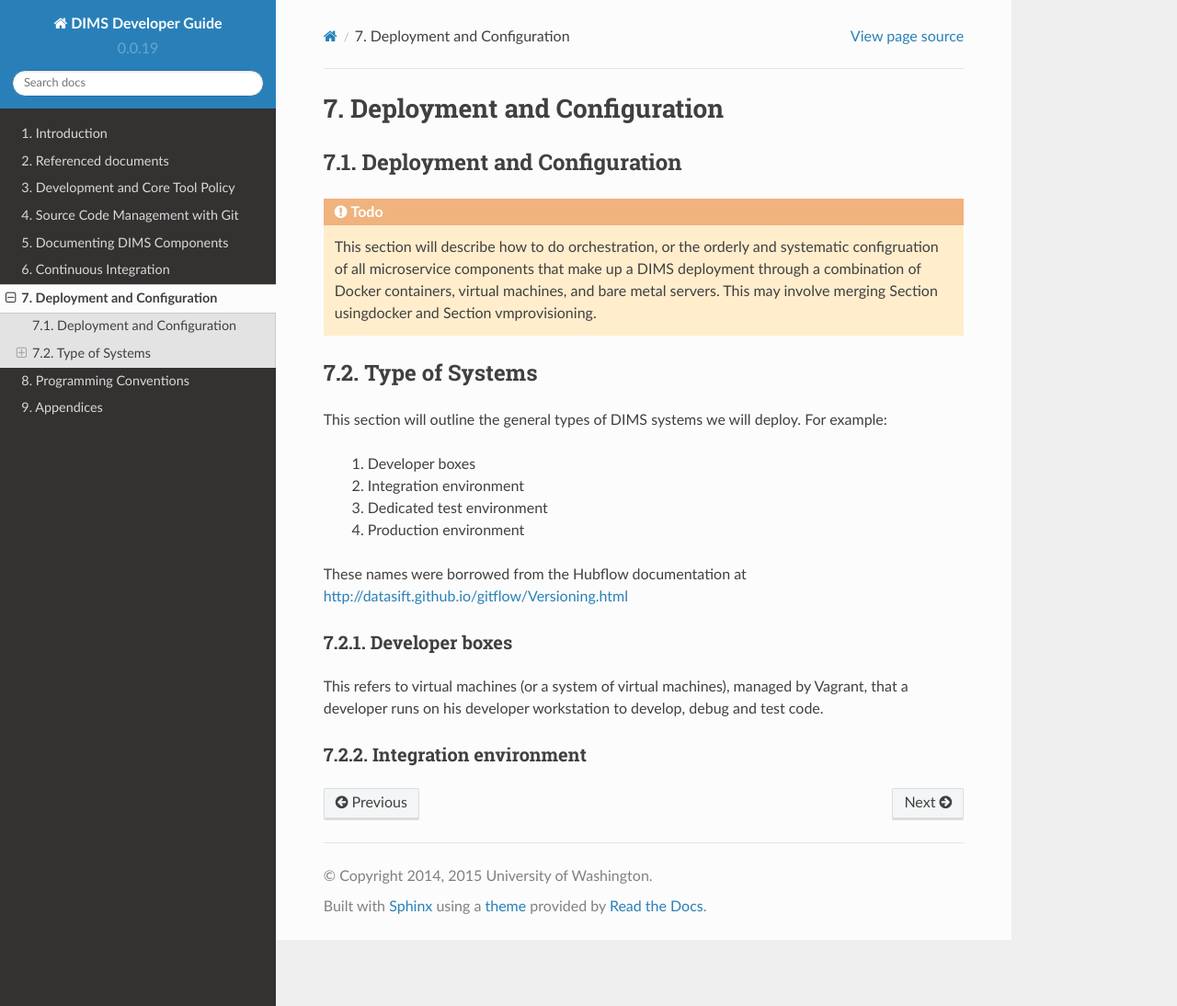
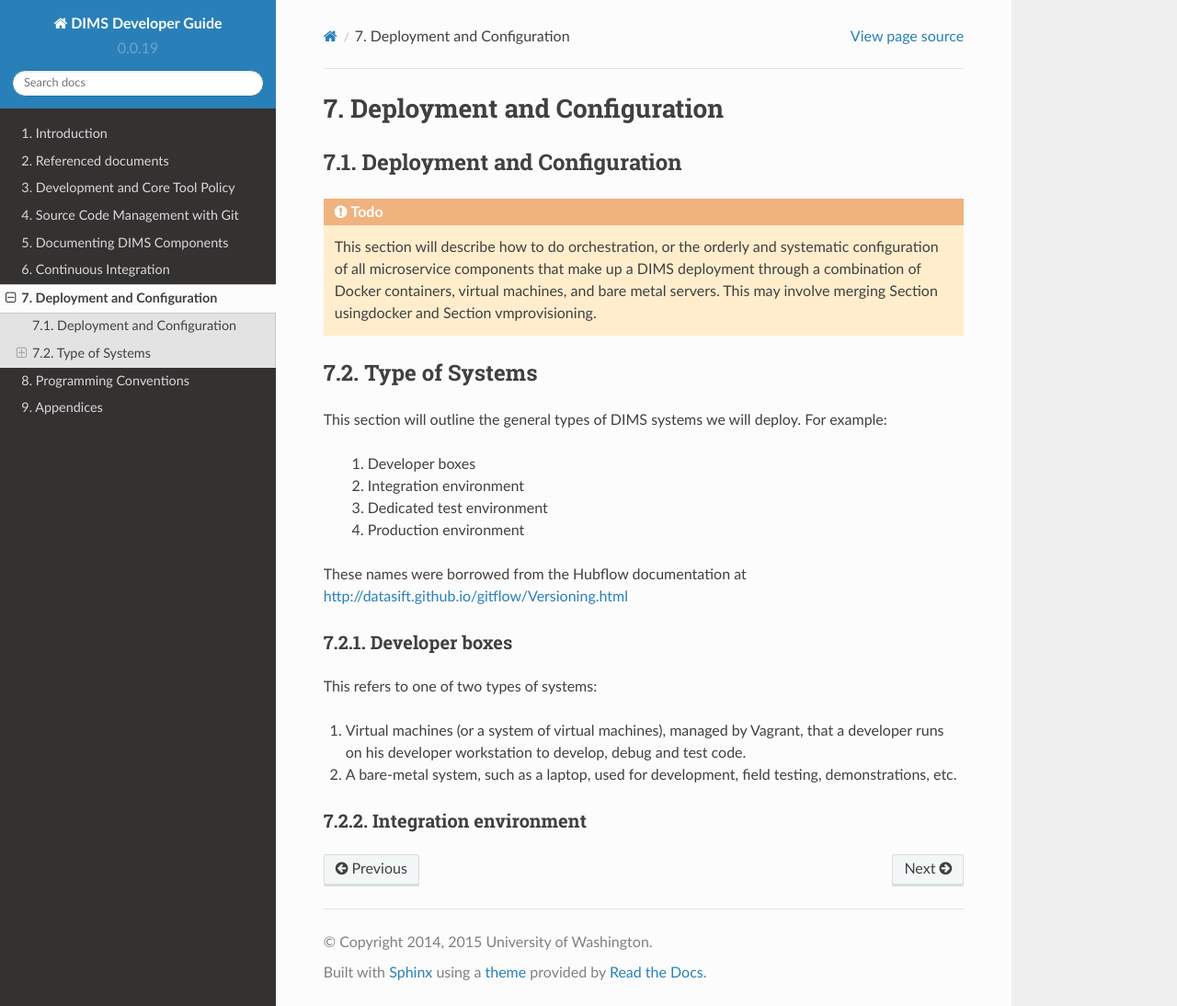
Before and after one commit to uw-dims/dims-devguide, a Sphinx documentation site: the page built from docs/source/deployconfigure.rst, in a window 1280 px wide and 1094 px high. Shown: the whole window at 92% size. Built offline with Sphinx 7.4.7 and the Read the Docs theme 2.0.0, drawn with Linux system fonts in a browser that asks for light colours.

Commit message:
Make clear differentiation between system types

```diff
--- a/docs/source/deployconfigure.rst
+++ b/docs/source/deployconfigure.rst
@@ -9,7 +9,7 @@ Deployment and Configuration
 .. todo::
 
    This section will describe how to do orchestration, or
-   the orderly and systematic configruation of all microservice
+   the orderly and systematic configuration of all microservice
    components that make up a DIMS deployment through a combination
    of Docker containers, virtual machines, and bare metal servers.
    This may involve merging Section :ref:`usingdocker` and
@@ -37,8 +37,14 @@ at http://datasift.github.io/gitflow/Versioning.html
 Developer boxes
 ~~~~~~~~~~~~~~~
 
-This refers to virtual machines (or a system of virtual machines), managed by Vagrant,
-that a developer runs on his developer workstation to develop, debug and test code.
+This refers to one of two types of systems:
+
+#. Virtual machines (or a system of virtual machines), managed by Vagrant, that a
+   developer runs on his developer workstation to develop, debug and test code.
+
+#. A bare-metal system, such as a laptop, used for development, field testing,
+   demonstrations, etc.
+
 
 .. _integrationenvironment:
 
```
